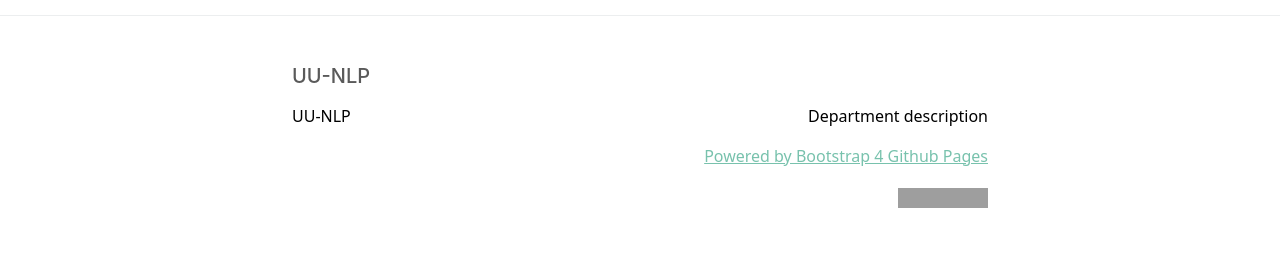
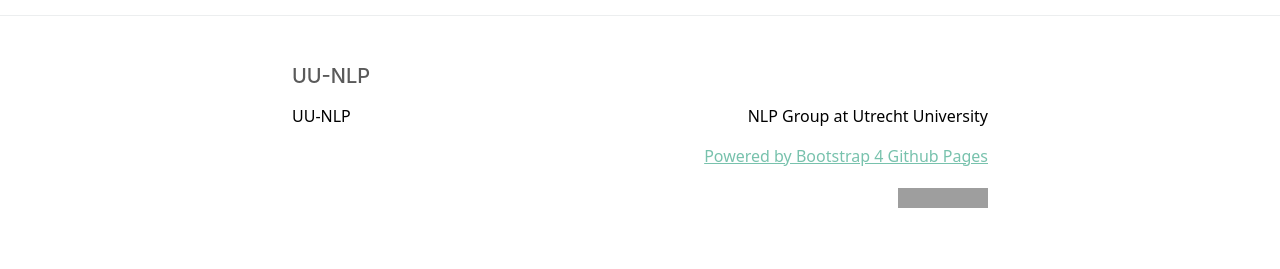
Before and after one commit to thaoanhdang/uu-nlp.github.io, a Jekyll site: the page built from index.md, in a window 1280 px wide. Shown: the part 728-997 px from the top of the page. Built offline with Jekyll 4.4.1, drawn with Linux system fonts in a browser that asks for light colours; grey boxes are pictures that could not be loaded.

Commit message:
Update _config.yml

```diff
--- a/_config.yml
+++ b/_config.yml
@@ -16,7 +16,7 @@
 title: UU-NLP
 email: ""
 description: >- # this means to ignore newlines until "baseurl:"
-  Department description
+  NLP Group at Utrecht University
 #baseurl: "" # the subpath of your site, e.g. /blog
 #url: "" # the base hostname & protocol for your site, e.g. http://example.com
 #twitter_username: jekyllrb
```
